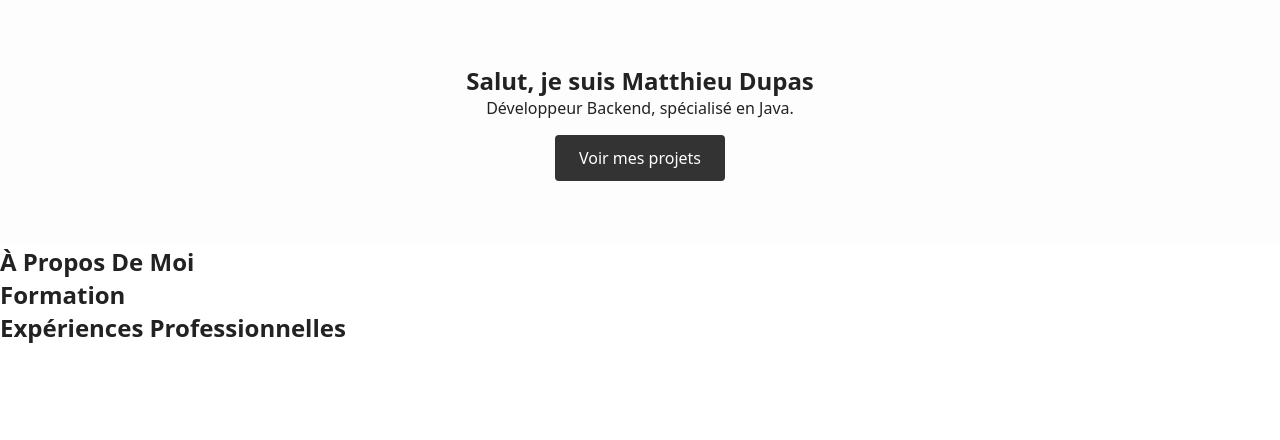
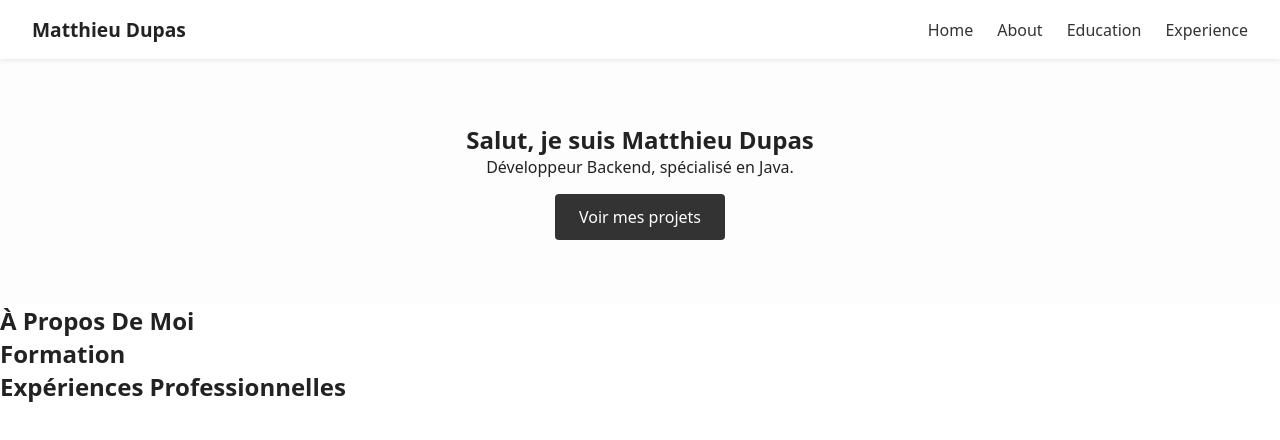
Before and after one commit to matthieudupas/portfolio, a React (Vite) app: page / in a window 1280 px wide. Shown: the top 440 px of the page. Built offline with nearby package versions, Linux system fonts and the light colour scheme.

Commit message:
feat: add Navbar

```diff
--- a/src/App.tsx
+++ b/src/App.tsx
@@ -2,11 +2,13 @@ import Hero from "./sections/hero/Hero.tsx";
 import About from "./sections/about/About.tsx";
 import Education from "./sections/education/Education.tsx";
 import Experience from "./sections/experience/Experience.tsx";
+import Navbar from "./components/navbar/Navbar.tsx";
 
 function App() {
 
   return (
     <>
+        <Navbar />
         <Hero/>
         <About/>
         <Education/>
--- /dev/null
+++ b/src/components/navbar/Navbar.module.css
@@ -0,0 +1,33 @@
+.navbar {
+    position: sticky;
+    top: 0;
+    background-color: white;
+    display: flex;
+    justify-content: space-between;
+    align-items: center;
+    padding: 1rem 2rem;
+    box-shadow: 0 1px 6px rgba(0, 0, 0, 0.1);
+    z-index: 1000;
+}
+
+.logo {
+    font-weight: bold;
+    font-size: 1.2rem;
+}
+
+.navLinks {
+    list-style: none;
+    display: flex;
+    gap: 1.5rem;
+}
+
+.navLinks li a {
+    text-decoration: none;
+    color: #333;
+    font-weight: 500;
+    transition: color 0.2s ease-in-out;
+}
+
+.navLinks li a:hover {
+    color: #0077ff;
+}
--- /dev/null
+++ b/src/components/navbar/Navbar.tsx
@@ -0,0 +1,15 @@
+import styles from './Navbar.module.css';
+
+export default function Navbar() {
+    return (
+        <nav className={styles.navbar}>
+            <div className={styles.logo}>Matthieu Dupas</div>
+            <ul className={styles.navLinks}>
+                <li><a href="#hero">Home</a></li>
+                <li><a href="#about">About</a></li>
+                <li><a href="#education">Education</a></li>
+                <li><a href="#experience">Experience</a></li>
+            </ul>
+        </nav>
+    );
+}
--- a/src/sections/about/About.tsx
+++ b/src/sections/about/About.tsx
@@ -2,7 +2,7 @@ import styles from "./About.module.css";
 
 export default function About() {
     return (
-        <section className={styles.about}>
+        <section id="about" className={styles.about}>
             <h1>À Propos De Moi</h1>
             <p></p>
         </section>
--- a/src/sections/education/Education.tsx
+++ b/src/sections/education/Education.tsx
@@ -2,7 +2,7 @@ import styles from './Education.module.css'
 
 export default function Education() {
     return (
-        <section className={styles.education}>
+        <section id="education" className={styles.education}>
             <h1>Formation</h1>
         </section>
     );
--- a/src/sections/experience/Experience.tsx
+++ b/src/sections/experience/Experience.tsx
@@ -2,7 +2,7 @@ import styles from './Experience.module.css';
 
 export default function Experience() {
     return (
-        <section>
+        <section id="experience">
             <h1>Expériences Professionnelles</h1>
         </section>
     );
--- a/src/sections/hero/Hero.tsx
+++ b/src/sections/hero/Hero.tsx
@@ -2,7 +2,7 @@ import styles from './Hero.module.css';
 
 export default function Hero() {
     return (
-        <section className={styles.hero}>
+        <section id="hero" className={styles.hero}>
             <h1>Salut, je suis Matthieu Dupas</h1>
             <p>Développeur Backend, spécialisé en Java.</p>
             <a href="#projects" className={styles.cta}>Voir mes projets</a>
```
